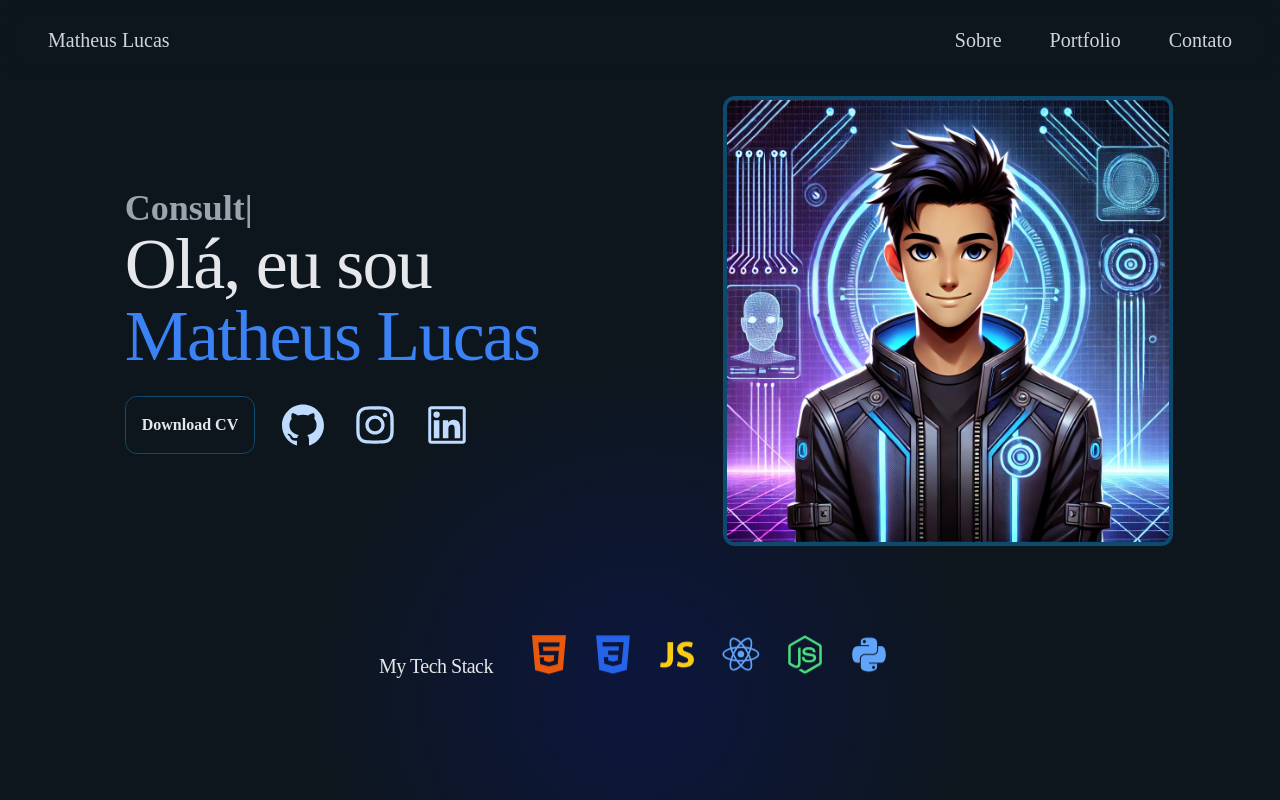
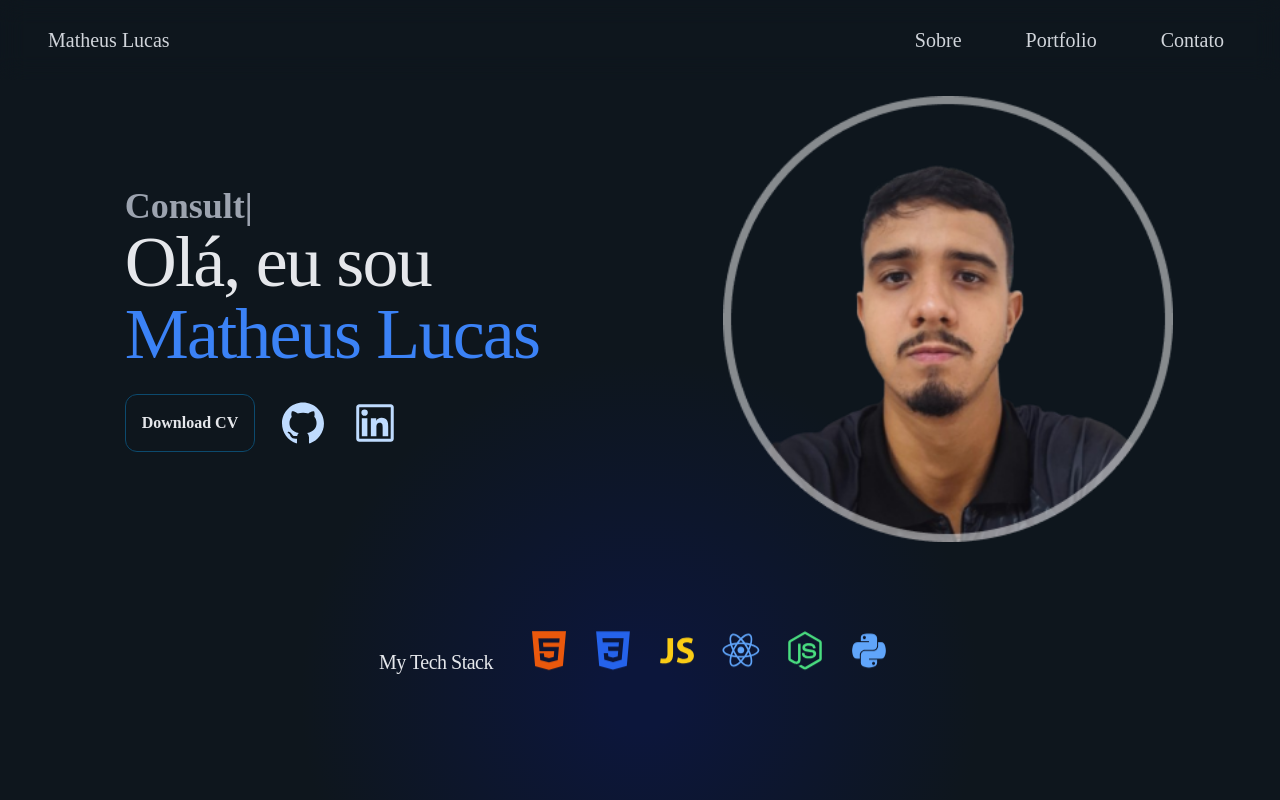
Before and after one commit to MatheusLucas01/PortfolioPessoal, a React (Vite) app: page / in a window 1280 px wide. Shown: the top 800 px of the page. Built offline with nearby package versions, Linux system fonts and the light colour scheme.

Commit message:
alterations in code

```diff
--- a/src/components/Contact.jsx
+++ b/src/components/Contact.jsx
@@ -11,10 +11,11 @@
                 Sobre <span> mim </span>{" "}
               </h3>
               <p className="text-justify leading-7 w-11/12 mx-auto">
-                Lorem ipsum dolor sit amet consectetur adipisicing elit.
-                Veritatis quam atque perferendis reprehenderit animi magni
-                accusamus, alias illo deserunt deleniti consectetur eligendi, id
-                reiciendis voluptatum unde ea recusandae sequi tempora.
+                Desenvolvedor focado em criar interfaces dinâmicas e intuitivas
+                com React, além de trabalhar com Python, SQL e Golang no
+                back-end. Tenho experiência em integrações, otimização de
+                desempenho e soluções escaláveis. Sempre buscando aprendizado e
+                inovação. 🚀
               </p>
             </div>
 
@@ -38,7 +39,7 @@
                 </p>
               </div>
 
-              <div className="bg-gray-800/40 p-5 rounded-lg">
+              {/* <div className="bg-gray-800/40 p-5 rounded-lg">
                 <h3 className="md:text-4xl text-2xl font-semibold text-white">
                   30
                   <span>+</span>
@@ -46,7 +47,7 @@
                 <p className="text-xs md:text-base">
                   <span> Clientes felizes</span>
                 </p>
-              </div>
+              </div> */}
             </div>
           </div>
 
--- a/src/components/Footer.jsx
+++ b/src/components/Footer.jsx
@@ -1,21 +1,11 @@
-import { FaGithubSquare, FaInstagram } from "react-icons/fa";
-
 const footer = () => {
   return (
-    <div className="max-w-[1300px] mx-auto flex justify-between p-6 md:p-20 text-sm md:text-lg mt-12">
-      <div className="space-y-4">
-        <h3 className="text-2xl text-blue-500 font-semibold">Matheus Lucas</h3>
-        <div className=" flex flew-row gap-6 text-blue-200 text-4xl">
-          <a href="#">
-            <FaInstagram />
-          </a>
-          <a href="#">
-            <FaGithubSquare />
-          </a>
-        </div>
-      </div>
-
-      <p className="text-gray-400">@2025 Matheus Lucas 😁</p>
+    <div className="max-w-[1300px] min-w-[360px] mx-auto flex justify-between p-6 md:p-20 text-sm md:text-lg mt-12">
+      <p className="text-white font-semibold font-serif">
+        Consagre ao Senhor tudo o que você faz, e os seus planos serão
+        bem-sucedidos. <br />
+        <span className="text-2xl"> Provérbios 16:3 🔰</span>
+      </p>
     </div>
   );
 };
--- a/src/components/Hero.jsx
+++ b/src/components/Hero.jsx
@@ -1,11 +1,7 @@
-import profile from "../assets/profile.jpg";
+import avatar from "../assets/avatar.png";
 import { TypeAnimation } from "react-type-animation";
 import Effects from "./Effects";
-import {
-  AiOutlineGithub,
-  AiOutlineInstagram,
-  AiOutlineLinkedin,
-} from "react-icons/ai";
+import { AiOutlineGithub, AiOutlineLinkedin } from "react-icons/ai";
 import {
   DiCss3,
   DiHtml5,
@@ -90,15 +86,6 @@
 
               <motion.a
                 whileHover={{ scale: 1.1 }}
-                href="https://www.instagram.com/?hl=en"
-                rel="noopener noreferrer"
-                target="_blank"
-              >
-                <AiOutlineInstagram />
-              </motion.a>
-
-              <motion.a
-                whileHover={{ scale: 1.1 }}
                 href="https://linkedin.com/in/matheussouza1s"
                 rel="noopener noreferrer"
                 target="_blank"
@@ -110,8 +97,8 @@
         </motion.div>
 
         <motion.img
-          src={profile}
-          className="w-[300px] md:w-[450px] border-4 border-sky-900 rounded-xl"
+          src={avatar}
+          className="w-[300px] md:w-[450px] rounded-xl"
           initial={{ opacity: 0, scale: 0.8 }}
           whileInView={{ opacity: 1, scale: 1 }}
           viewport={{ once: true }}
--- a/src/components/Navbar.jsx
+++ b/src/components/Navbar.jsx
@@ -43,17 +43,35 @@
 
         <ul className="hidden md:flex z-10 cursor-pointer gap-12">
           <li>
-            <Link to="skills" smooth={true} offset={50} duration={500}>
+            <Link
+              to="skills"
+              smooth={true}
+              offset={50}
+              duration={500}
+              className=" p-2 rounded-md hover:bg-sky-900 transition duration-300 "
+            >
               Sobre
             </Link>
           </li>
           <li>
-            <Link to="portfolio" smooth={true} offset={50} duration={500}>
+            <Link
+              to="portfolio"
+              smooth={true}
+              offset={50}
+              duration={500}
+              className=" p-2 rounded-md hover:bg-sky-900 transition duration-300 "
+            >
               Portfolio
             </Link>
           </li>
           <li>
-            <Link to="contact" smooth={true} offset={50} duration={500}>
+            <Link
+              to="contact"
+              smooth={true}
+              offset={50}
+              duration={500}
+              className=" p-2 rounded-md hover:bg-sky-900 transition duration-300 "
+            >
               Contato
             </Link>
           </li>
```
Also changed, not shown: src/assets/avatar.png (added).
